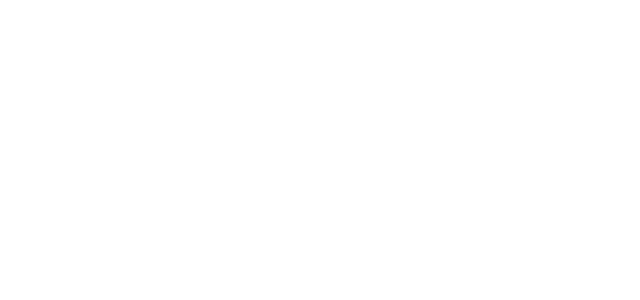
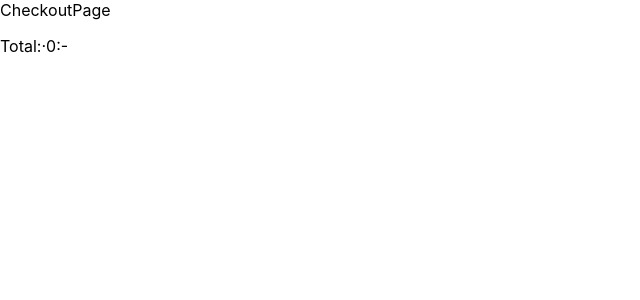
Before and after one commit to AgnesAhlman/Final-Project, a React (Create React App) app in the folder frontend/: page /CheckoutPage in a window 1280 px wide. Before the commit this address had no page. Shown: the top 300 px of the page, without its empty margins (0-640 px from the left). Built offline with nearby package versions, Linux system fonts and the light colour scheme.

Commit message:
checkoutpage basic setup

```diff
--- a/frontend/src/App.js
+++ b/frontend/src/App.js
@@ -9,6 +9,7 @@
 
 import cartRed from './reducers/cartRed';
 import products from './reducers/products';
+import CheckoutPage from './components/pages/CheckoutPage';
 
 const reducer = combineReducers({
   cartRed: cartRed.reducer,
@@ -24,6 +25,7 @@
         <Routes>
           <Route path="/PosterPage" element={<AllPosterPage />} />
           <Route path="/" element={<StartPage />} />
+          <Route path="/CheckoutPage" element={<CheckoutPage />} />
         </Routes>
       </BrowserRouter>
     </Provider>
--- a/frontend/src/components/pages/AllPostersPage.js
+++ b/frontend/src/components/pages/AllPostersPage.js
@@ -1,14 +1,16 @@
 import React from 'react';
-import Cart from '../cart/Cart';
+import { Link } from 'react-router-dom';
+
 import Posters from '../Posters';
 
 const AllPostersPage = () => {
   return (
     <>
       <div>AllPostersPage</div>
-      <Cart />
+
       <div>
         <Posters />
+        <Link to="/CheckoutPage">Checkout</Link>
       </div>
     </>
   );
--- /dev/null
+++ b/frontend/src/components/pages/CheckoutPage.js
@@ -0,0 +1,13 @@
+import React from 'react';
+import Cart from '../cart/Cart';
+
+const CheckoutPage = () => {
+  return (
+    <>
+      <div>CheckoutPage</div>
+      <Cart />
+    </>
+  );
+};
+
+export default CheckoutPage;
```
